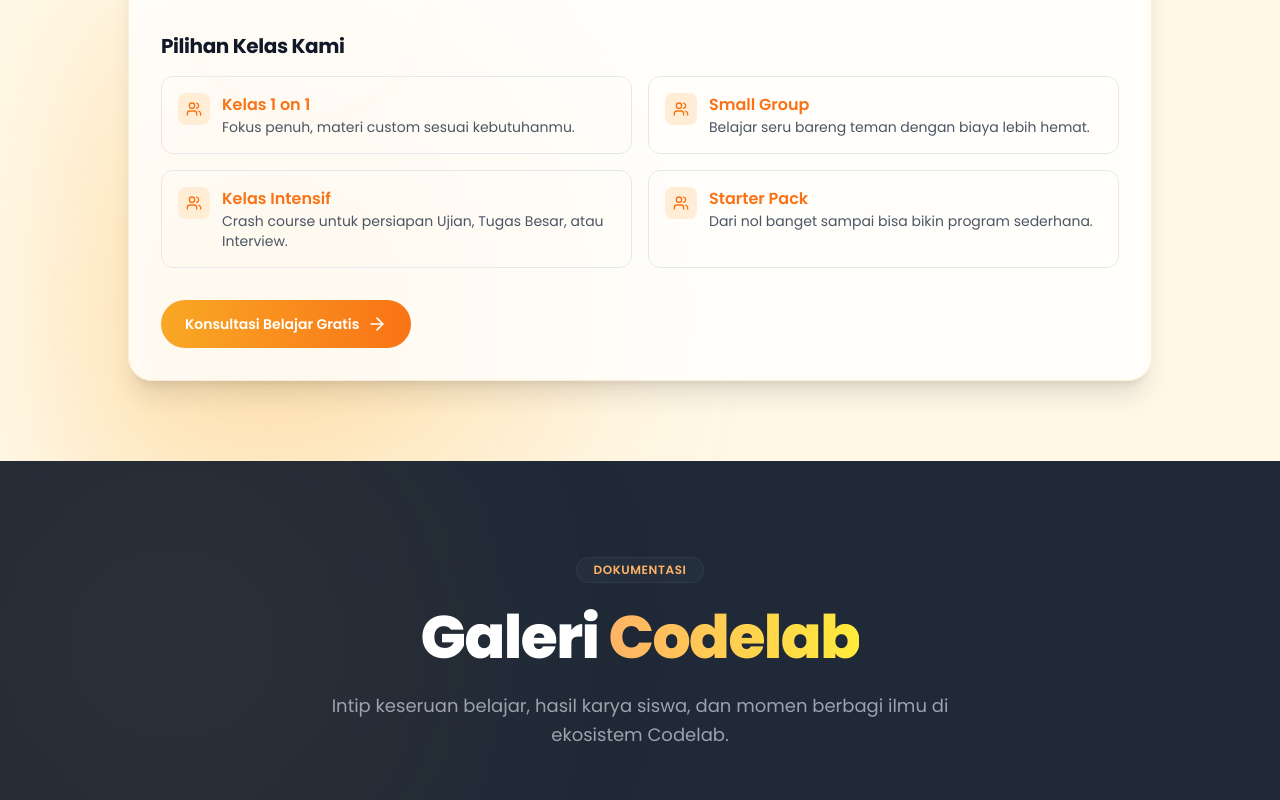
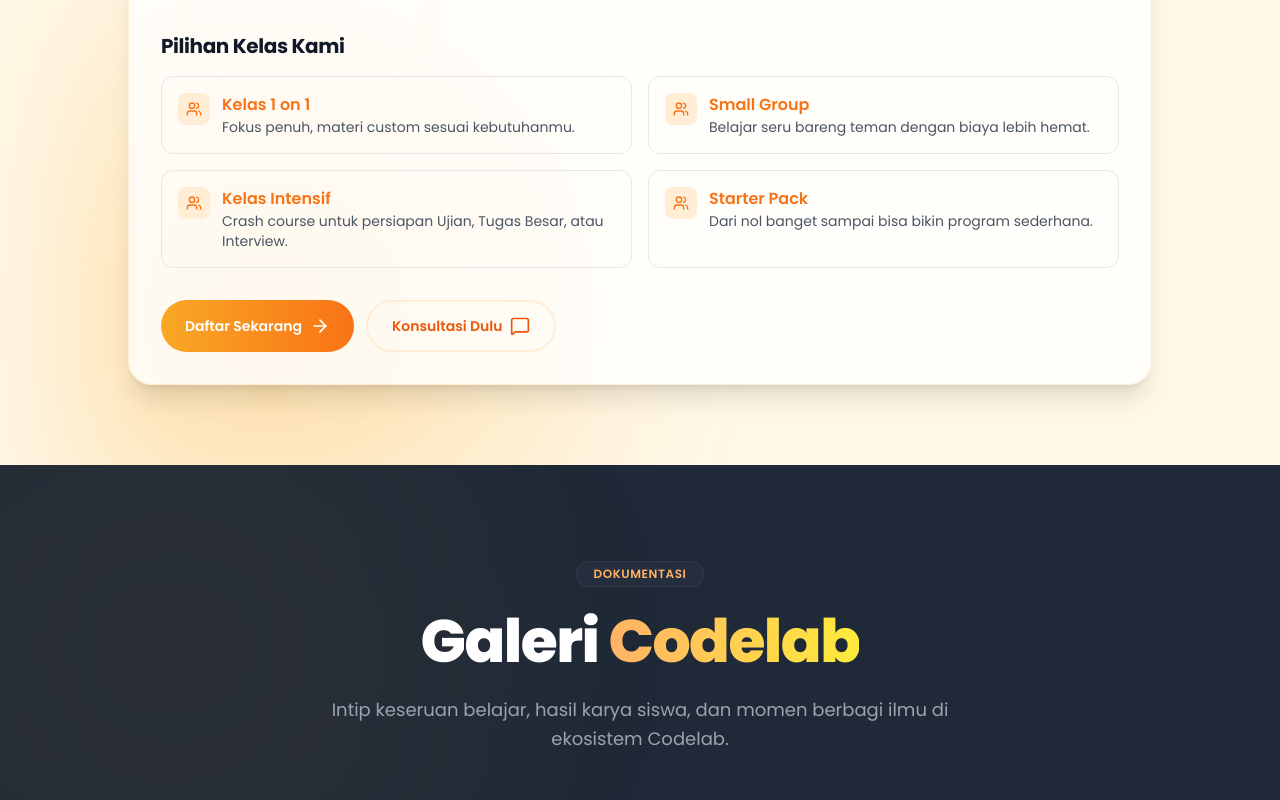
Before and after one commit to aryawardhana15/codelab-Website, a Next.js app in the folder frontend/: page / in a window 1280 px wide. Shown: the part 1632-2432 px from the top of the page. Built offline with nearby package versions, Linux system fonts and the light colour scheme.

Commit message:
feat: update order form endpoint and add consultation button

```diff
--- a/frontend/src/features/landing/HeroSection.tsx
+++ b/frontend/src/features/landing/HeroSection.tsx
@@ -2,6 +2,7 @@
 
 import { ArrowRight, BookOpen, Code, Lightbulb, CheckCircle, Users, Monitor, Bug, Settings, Send, MessageSquare, Handshake, UserCheck, FileCheck, CheckCircle2, Share2, Video, GraduationCap, TrendingUp, Gamepad2 } from 'lucide-react';
 import { useEffect, useState } from 'react';
+import Link from 'next/link';
 import { motion, useMotionValue, useSpring, useTransform, MotionValue, animate } from 'framer-motion';
 import { programs } from '@/shared/data/landingData';
 
@@ -676,6 +677,26 @@
                                 )}
 
                                 {/* CTA */}
+                                {program.id !== 'codelab-event' ? (
+                                    <div className="flex flex-col sm:flex-row gap-3">
+                                        <Link
+                                            href="/order"
+                                            className="inline-flex items-center gap-2 px-6 py-3.5 rounded-full font-semibold text-white text-sm transition-all duration-300 w-full sm:w-auto justify-center bg-gradient-to-r from-[#F9A825] to-[#F97316] hover:shadow-lg hover:shadow-orange-500/30"
+                                        >
+                                            Daftar Sekarang
+                                            <ArrowRight className="w-5 h-5" />
+                                        </Link>
+                                        <a
+                                            href="https://wa.me/6281348774066?text=Halo%20MinCode,%20saya%20ingin%20konsultasi%20dulu%20mengenai%20program%20Codelab"
+                                            target="_blank"
+                                            rel="noopener noreferrer"
+                                            className="inline-flex items-center gap-2 px-6 py-3.5 rounded-full font-semibold text-orange-600 text-sm transition-all duration-300 w-full sm:w-auto justify-center border-2 border-orange-100 hover:border-orange-500 hover:bg-orange-50"
+                                        >
+                                            Konsultasi Dulu
+                                            <MessageSquare className="w-5 h-5" />
+                                        </a>
+                                    </div>
+                                ) : (
                                     <a
                                         href={program.ctaLink}
                                         target="_blank"
@@ -685,6 +706,7 @@
                                         {program.cta}
                                         <ArrowRight className="w-5 h-5" />
                                     </a>
+                                )}
                             </div>
                         </div>
                     ))}
--- a/frontend/src/features/order/components/OrderForm.tsx
+++ b/frontend/src/features/order/components/OrderForm.tsx
@@ -2,30 +2,72 @@
 
 import { useState } from 'react';
 import { motion } from 'framer-motion';
-import { ArrowRight, BookOpen, Code, Loader2 } from 'lucide-react';
+import { ArrowRight, BookOpen, Code, Loader2, CheckCircle } from 'lucide-react';
 
 export default function OrderForm() {
     const [serviceType, setServiceType] = useState<'learning' | 'service'>('learning');
     const [isLoading, setIsLoading] = useState(false);
 
+    const [isSuccess, setIsSuccess] = useState(false);
+
     // TODO: GANTI DENGAN ID FORMSPREE ANDA YANG ASLI
     // Contoh: https://formspree.io/f/xyzaabc
-    const FORMSPREE_ENDPOINT = "https://formspree.io/f/mkgowazo";
+    const FORMSPREE_ENDPOINT = "https://formspree.io/f/mwvlbjqv";
 
     const handleSubmit = async (e: React.FormEvent<HTMLFormElement>) => {
-        // We let the form submit naturally or use fetch if we want SPAs,
-        // but for Formspree simple redirect, we can leave it or intercept.
-        // Let's intercept to show loading state, then submit.
-        // Actually, for simplicity and robustness with Formspree free tier, plain HTML submit is best.
-        // But we want to show loading.
+        e.preventDefault();
+        setIsLoading(true);
 
-        // Let's use standard onSubmit but simple state.
-        setIsLoading(true);
-        // Using default submission behavior by returning true or not calling preventDefault
-        // IF we want page reload/redirect.
-        // But usually we want to stay or show success message.
-        // For now, let's just let it submit to Formspree's captcha/success page.
+        const form = e.currentTarget;
+        const data = new FormData(form);
+
+        try {
+            const response = await fetch(FORMSPREE_ENDPOINT, {
+                method: 'POST',
+                body: data,
+                headers: {
+                    'Accept': 'application/json'
+                }
+            });
+
+            if (response.ok) {
+                setIsSuccess(true);
+                form.reset();
+            } else {
+                alert('Terjadi kesalahan saat mengirim formulir. Silakan coba lagi.');
+            }
+        } catch (error) {
+            alert('Terjadi kesalahan koneksi. Silakan periksa internet Anda.');
+        } finally {
+            setIsLoading(false);
+        }
     };
+
+    if (isSuccess) {
+        return (
+            <div className="w-full lg:w-1/2 min-h-screen bg-light-50 flex flex-col justify-center items-center p-6 text-center">
+                <motion.div
+                    initial={{ scale: 0.8, opacity: 0 }}
+                    animate={{ scale: 1, opacity: 1 }}
+                    className="bg-white p-8 rounded-3xl shadow-xl max-w-sm"
+                >
+                    <div className="w-20 h-20 bg-green-100 rounded-full flex items-center justify-center mx-auto mb-6">
+                        <CheckCircle className="w-10 h-10 text-green-500" />
+                    </div>
+                    <h3 className="text-2xl font-bold text-gray-900 mb-2">Pendaftaran Berhasil!</h3>
+                    <p className="text-gray-600 mb-6">
+                        Terima kasih telah mendaftar. Tim Codelab akan segera menghubungi Anda melalui WhatsApp/Email.
+                    </p>
+                    <button
+                        onClick={() => setIsSuccess(false)}
+                        className="btn btn-primary w-full justify-center"
+                    >
+                        Kembali
+                    </button>
+                </motion.div>
+            </div>
+        );
+    }
 
     return (
         <div className="w-full lg:w-1/2 min-h-screen bg-light-50 flex flex-col justify-center items-center p-6 sm:p-12 overflow-y-auto">
@@ -199,8 +241,8 @@
                         type="submit"
                         disabled={isLoading}
                         className={`w-full py-4 rounded-xl font-bold text-white shadow-lg transform transition-all hover:scale-[1.02] flex items-center justify-center gap-2 ${serviceType === 'learning'
-                                ? 'bg-gradient-to-r from-orange-500 to-amber-500 shadow-orange-500/30'
-                                : 'bg-gradient-to-r from-blue-600 to-cyan-500 shadow-blue-500/30'
+                            ? 'bg-gradient-to-r from-orange-500 to-amber-500 shadow-orange-500/30'
+                            : 'bg-gradient-to-r from-blue-600 to-cyan-500 shadow-blue-500/30'
                             }`}
                     >
                         {isLoading ? (
```
Lines whose indentation alone changed are shown as unchanged.
